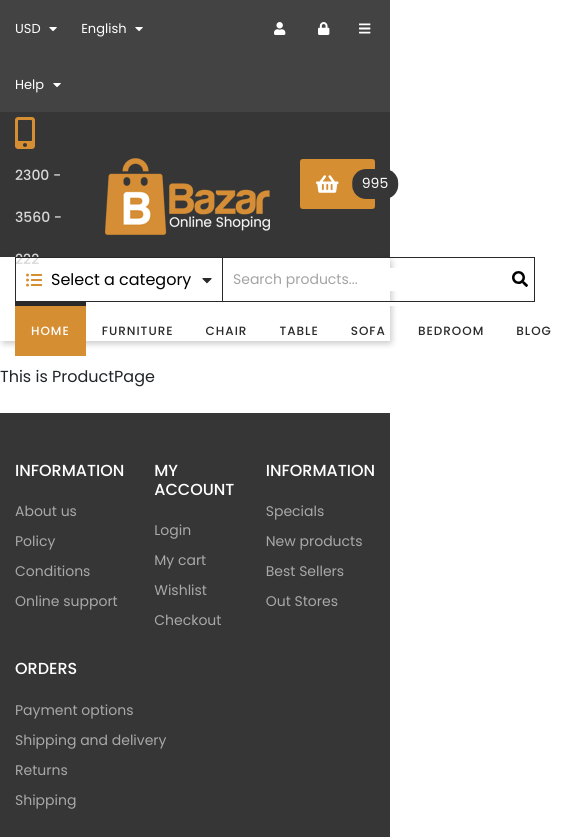
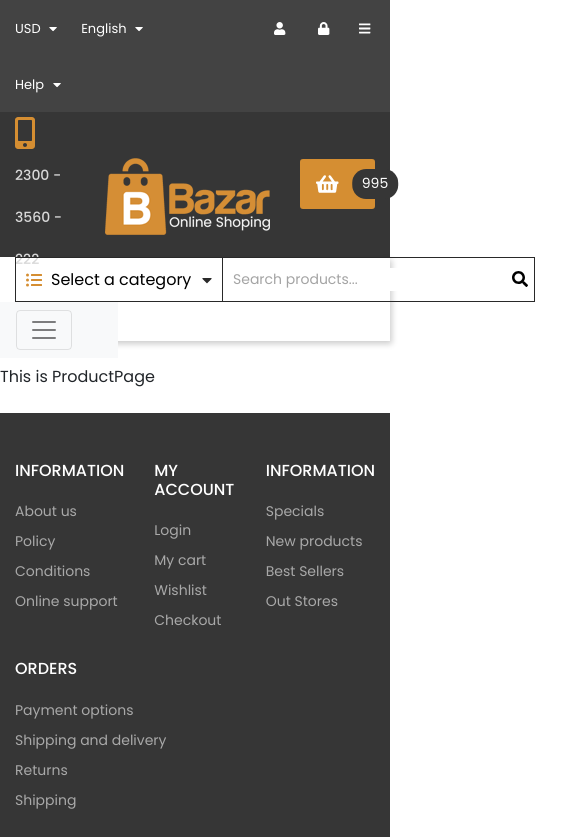
Before and after one commit to kamilwilk95/wdp-2206-02, a React (Create React App) app: page /product/1 in a window 390 px wide. Shown: the top 837 px of the page, 568 px wide, since content can reach past the window. Built offline with nearby package versions, Linux system fonts and the light colour scheme; grey boxes are pictures that could not be loaded.

Commit message:
Add hamburger menu

```diff
--- a/src/components/layout/MenuBar/MenuBar.js
+++ b/src/components/layout/MenuBar/MenuBar.js
@@ -12,52 +12,61 @@ const MenuBar = ({ children }) => (
         <div className={'col order-md-1 order-sm-2'}>
           <ProductSearch />
         </div>
+        <nav className='navbar navbar-expand-lg navbar-light bg-light'>
+          <button
+            className='navbar-toggler'
+            type='button'
+            data-toggle='collapse'
+            data-target='#navbarNav'
+            aria-controls='navbarNav'
+            aria-expanded='false'
+            aria-label='Toggle navigation'
+          >
+            <span className='navbar-toggler-icon'></span>
+          </button>
+
           <div className={'col-auto order-md-2 order-sm-1 ' + styles.menu}>
-          <ul>
-            <li>
-              <a href='#' className={styles.active}>
+            <div className='collapse navbar-collapse' id='navbarNav'>
+              <ul className='navbar-nav'>
+                <li className='nav-item'>
+                  <a href='#' className={'nav-link' + styles.active}>
                     Home
                   </a>
                 </li>
-            <li>
-              <a href='#'>Furniture</a>
+                <li className='nav-item active'>
+                  <a className='nav-link' href='#'>
+                    Furniture
+                  </a>
                 </li>
-            <li>
-              <a href='#'>Chair</a>
+                <li className='nav-item active'>
+                  <a className='nav-link' href='#'>
+                    Chair
+                  </a>
                 </li>
-            <li>
-              <a href='#'>Table</a>
+                <li className='nav-item active'>
+                  <a className='nav-link' href='#'>
+                    Table
+                  </a>
                 </li>
-            <li>
-              <a href='#'>Sofa</a>
+                <li className='nav-item active'>
+                  <a className='nav-link' href='#'>
+                    Sofa
+                  </a>
                 </li>
-            <li>
-              <a href='#'>Bedroom</a>
+                <li className='nav-item active'>
+                  <a className='nav-link' href='#'>
+                    Bedroom
+                  </a>
                 </li>
-            <li>
-              <a href='#'>Blog</a>
+                <li className='nav-item active'>
+                  <a className='nav-link' href='#'>
+                    Blog
+                  </a>
                 </li>
               </ul>
             </div>
-
-        {/* <div>
-          <nav className='navbar navbar-primary bg-primary'>
-            <div className='container-fluid'>
-              <button
-                className='navbar-toggler'
-                type='button'
-                data-mdb-toggle='collapse'
-                data-mdb-target='#navbarToggleExternalContent'
-                aria-controls='navbarToggleExternalContent'
-                aria-expanded='false'
-                aria-label='Toggle navigation'
-              >
-                <i className='fas fa-bars'></i>
-              </button>
           </div>
         </nav>
-          <div className='collapse' id='navbarToggleExternalContent'></div>
-        </div> */}
       </div>
     </div>
   </div>
```
Lines whose indentation alone changed are shown as unchanged.
